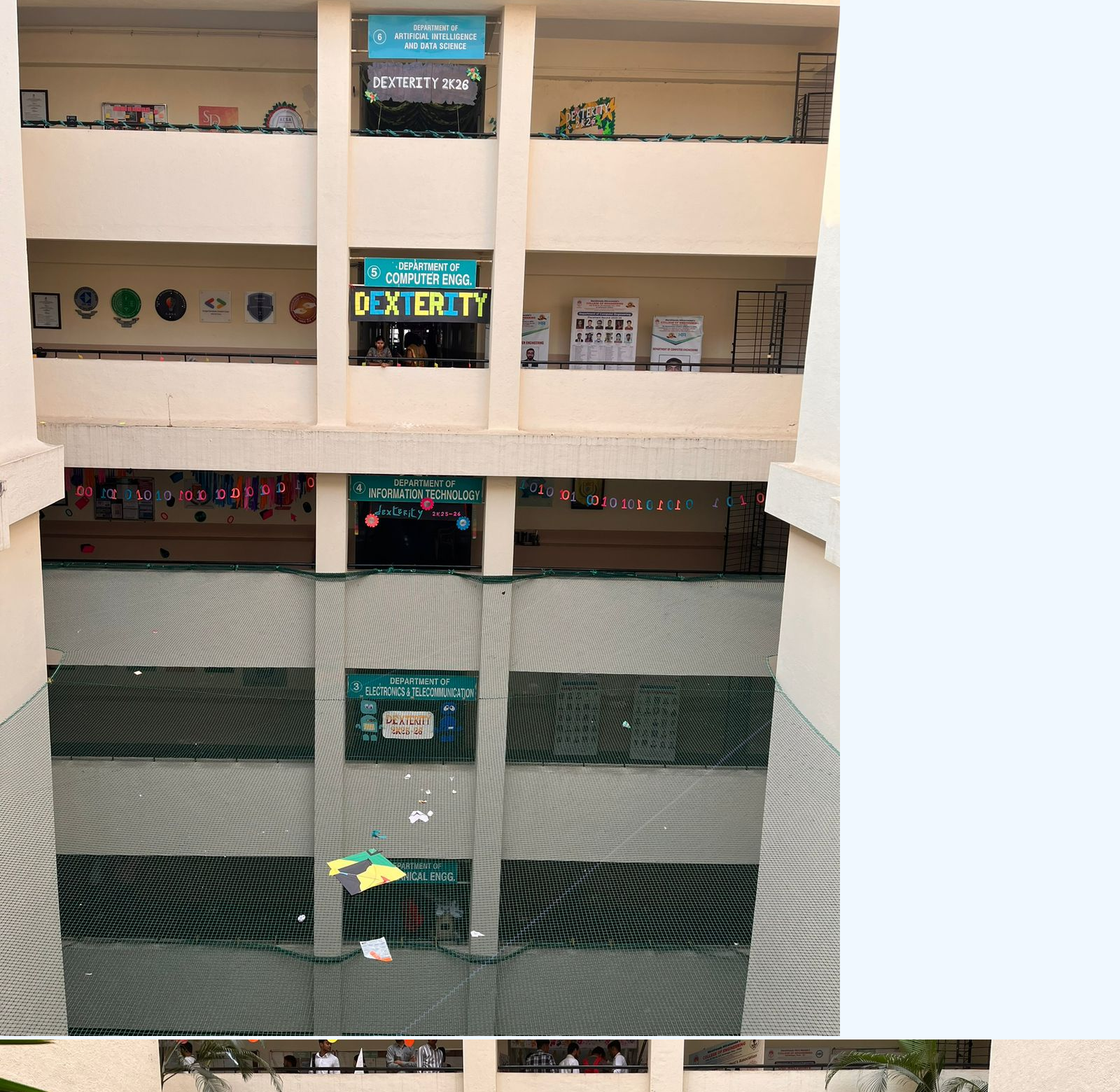
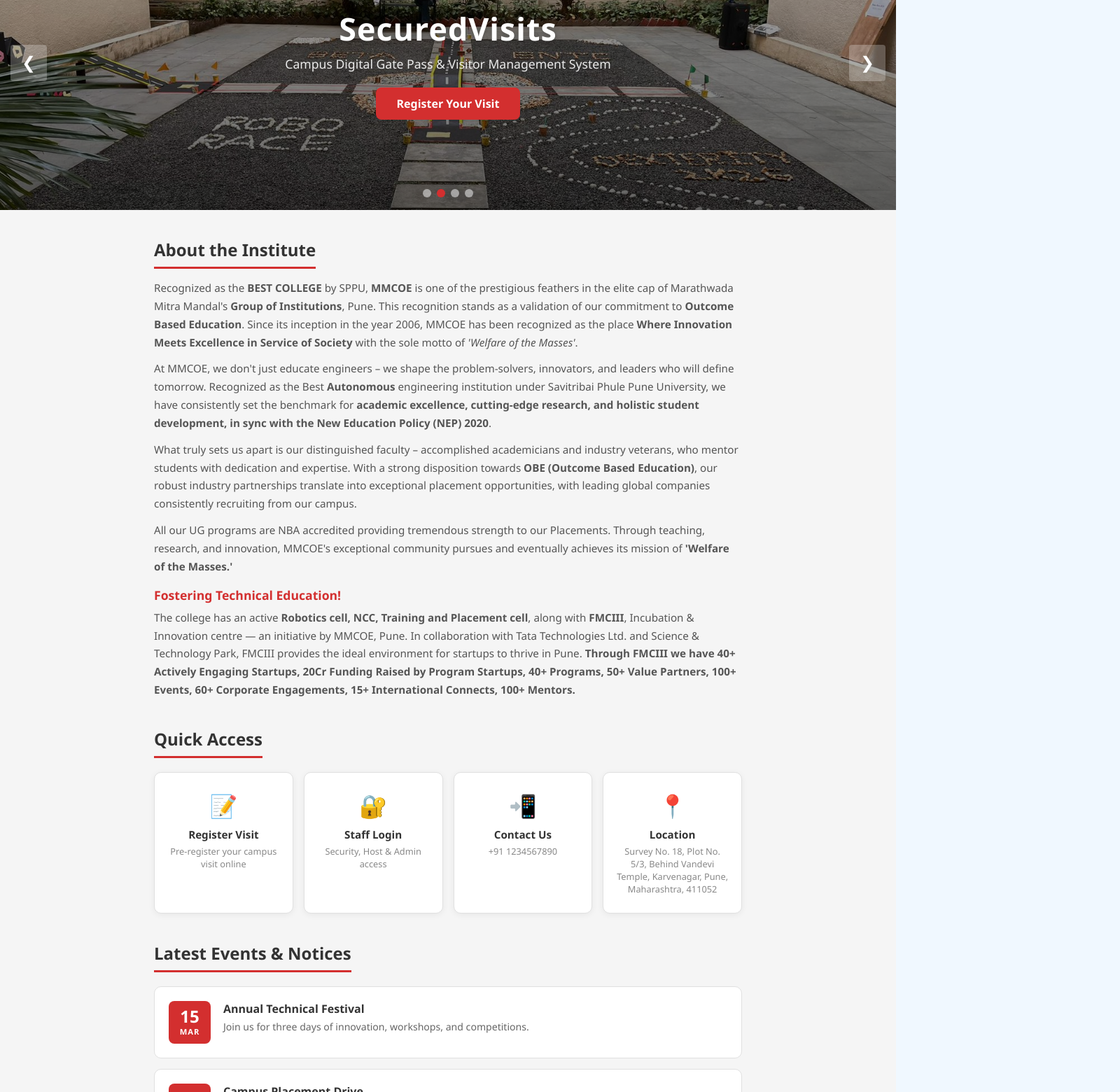
Before and after one commit to ash-267/Institute-Gate-Pass-System, a React (Vite) app in the folder gate_pass/front/hall/: page / in a window 1280 px wide. Shown: the part 180-1740 px from the top of the page at 70% size, 1600 px wide, since content can reach past the window. Built offline with nearby package versions, Linux system fonts and the light colour scheme.

Commit message:
Add styles for home page and UI components
Removed default padding and added styles for home page, hero section, slideshow, and various UI components.

```diff
--- a/gate_pass/front/hall/1stUI/actual.css
+++ b/gate_pass/front/hall/1stUI/actual.css
@@ -1,8 +1,336 @@
-*{
-    padding-top: 0px;
+.home-page {
+    background: #F5F5F5;
 }
 
-.call{
+.hero-section {
+    position: relative;
+    width: 100%;
+    height: 420px;
+    overflow: hidden;
+}
+
+.slideshow {
+    width: 100%;
+    height: 100%;
+    position: relative;
+}
+
+.slide {
+    position: absolute;
+    top: 0;
+    left: 0;
+    width: 100%;
+    height: 100%;
+    opacity: 0;
+    transition: opacity 0.8s ease-in-out;
+}
+
+.slide.active {
+    opacity: 1;
+}
+
+.slide img {
+    width: 100%;
+    height: 100%;
+    object-fit: cover;
+}
+
+.slide-arrow {
+    position: absolute;
+    top: 50%;
+    transform: translateY(-50%);
+    background: rgba(255, 255, 255, 0.25);
+    color: white;
+    border: none;
+    font-size: 1.5rem;
+    padding: 12px 16px;
+    cursor: pointer;
+    z-index: 3;
+    border-radius: 4px;
+    transition: background 0.2s;
+}
+
+.slide-arrow:hover {
+    background: rgba(211, 47, 47, 0.7);
+}
+
+.slide-arrow.prev {
+    left: 15px;
+}
+
+.slide-arrow.next {
+    right: 15px;
+}
+
+.slide-dots {
+    position: absolute;
+    bottom: 18px;
+    left: 50%;
+    transform: translateX(-50%);
+    display: flex;
+    gap: 8px;
+    z-index: 3;
+}
+
+.dot {
+    width: 12px;
+    height: 12px;
+    border-radius: 50%;
+    background: rgba(255, 255, 255, 0.5);
+    cursor: pointer;
+    transition: background 0.2s;
+}
+
+.dot.active {
+    background: #D32F2F;
+}
+
+.hero-overlay {
+    position: absolute;
+    top: 0;
+    left: 0;
+    width: 100%;
+    height: 100%;
+    background: linear-gradient(to bottom, rgba(0, 0, 0, 0.3), rgba(0, 0, 0, 0.6));
+    display: flex;
+    flex-direction: column;
+    justify-content: center;
+    align-items: center;
+    z-index: 2;
     text-align: center;
+    padding: 20px;
+}
+
+.hero-overlay h1 {
+    color: white;
+    font-size: 2.8rem;
+    font-weight: 800;
+    letter-spacing: 1px;
+    margin-bottom: 8px;
+    text-shadow: 0 2px 8px rgba(0, 0, 0, 0.3);
+}
+
+.hero-overlay p {
+    color: rgba(255, 255, 255, 0.9);
+    font-size: 1.1rem;
+    margin-bottom: 22px;
+}
+
+.hero-btn {
+    background: #D32F2F;
+    color: white;
+    text-decoration: none;
+    padding: 12px 30px;
+    border-radius: 8px;
+    font-size: 1rem;
+    font-weight: 600;
+    transition: background 0.2s, transform 0.1s;
+}
+
+.hero-btn:hover {
+    background: #B71C1C;
+    transform: translateY(-2px);
+}
+
+.info-section {
+    max-width: 900px;
+    margin: 40px auto;
+    padding: 0 30px;
+}
+
+.info-section h2 {
+    color: #333;
+    font-size: 1.5rem;
+    margin-bottom: 15px;
+    padding-bottom: 8px;
+    border-bottom: 3px solid #D32F2F;
+    display: inline-block;
+}
+
+.info-content p {
+    color: #555;
+    font-size: 0.95rem;
+    line-height: 1.7;
+    margin-bottom: 12px;
+}
+
+.sub-heading {
+    color: #D32F2F;
+    font-size: 1.1rem;
+    margin-top: 15px;
+    margin-bottom: 8px;
+}
+
+.quick-links-section {
+    max-width: 900px;
+    margin: 40px auto;
+    padding: 0 30px;
+}
+
+.quick-links-section h2 {
+    color: #333;
+    font-size: 1.5rem;
+    margin-bottom: 20px;
+    padding-bottom: 8px;
+    border-bottom: 3px solid #D32F2F;
+    display: inline-block;
+}
+
+.quick-links-grid {
+    display: grid;
+    grid-template-columns: repeat(4, 1fr);
+    gap: 15px;
+}
+
+.quick-card {
+    background: white;
+    border-radius: 10px;
+    padding: 25px 18px;
+    text-align: center;
+    text-decoration: none;
+    color: inherit;
+    box-shadow: 0 2px 10px rgba(0, 0, 0, 0.06);
+    transition: transform 0.2s, box-shadow 0.2s;
+    border: 1.5px solid #E0E0E0;
+}
+
+.quick-card:hover {
+    transform: translateY(-3px);
+    box-shadow: 0 4px 16px rgba(0, 0, 0, 0.1);
+    border-color: #D32F2F;
+}
+
+.quick-icon {
+    font-size: 2rem;
+    display: block;
+    margin-bottom: 10px;
+}
+
+.quick-card h3 {
+    font-size: 0.95rem;
+    color: #333;
+    margin-bottom: 5px;
+}
+
+.quick-card p {
+    font-size: 0.8rem;
+    color: #888;
+}
+
+.events-section {
+    max-width: 900px;
+    margin: 40px auto;
+    padding: 0 30px;
+}
+
+.events-section h2 {
+    color: #333;
+    font-size: 1.5rem;
+    margin-bottom: 20px;
+    padding-bottom: 8px;
+    border-bottom: 3px solid #D32F2F;
+    display: inline-block;
+}
+
+.events-list {
+    display: flex;
+    flex-direction: column;
+    gap: 15px;
+}
+
+.event-card {
+    display: flex;
+    gap: 18px;
+    background: white;
+    border-radius: 10px;
+    padding: 20px;
+    border: 1.5px solid #E0E0E0;
+    transition: border-color 0.2s;
+}
+
+.event-card:hover {
+    border-color: #D32F2F;
+}
+
+.event-date {
+    min-width: 60px;
+    background: #D32F2F;
+    color: white;
+    border-radius: 8px;
+    display: flex;
+    flex-direction: column;
+    align-items: center;
     justify-content: center;
+    padding: 10px;
 }
+
+.event-date .day {
+    font-size: 1.5rem;
+    font-weight: 700;
+    line-height: 1;
+}
+
+.event-date .month {
+    font-size: 0.7rem;
+    font-weight: 600;
+    letter-spacing: 1px;
+    margin-top: 2px;
+}
+
+.event-info h3 {
+    color: #333;
+    font-size: 1rem;
+    margin-bottom: 4px;
+}
+
+.event-info p {
+    color: #666;
+    font-size: 0.88rem;
+    line-height: 1.5;
+}
+
+.home-footer {
+    text-align: center;
+    padding: 25px;
+    margin-top: 40px;
+    background: #333;
+    color: #999;
+    font-size: 0.85rem;
+}
+
+@media (max-width: 700px) {
+    .hero-section {
+        height: 280px;
+    }
+
+    .hero-overlay h1 {
+        font-size: 1.8rem;
+    }
+
+    .hero-overlay p {
+        font-size: 0.9rem;
+    }
+
+    .quick-links-grid {
+        grid-template-columns: repeat(2, 1fr);
+    }
+
+    .info-section,
+    .quick-links-section,
+    .events-section {
+        padding: 0 15px;
+    }
+
+    .event-card {
+        flex-direction: column;
+        gap: 10px;
+    }
+
+    .event-date {
+        flex-direction: row;
+        gap: 6px;
+        min-width: auto;
+        width: fit-content;
+        padding: 6px 14px;
+    }
+}
```
